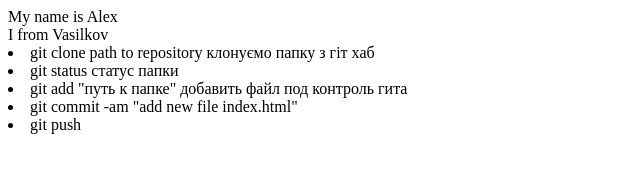
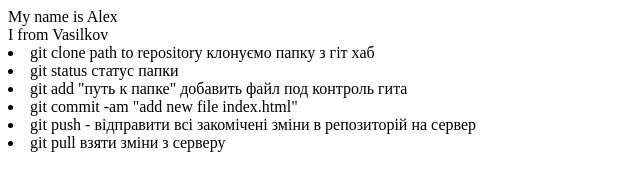
Before and after one commit to Multi-verse-Itkit/git-lesson, a plain HTML site: page index.html in a window 1280 px wide. Shown: the whole page, without its empty margins (0-640 px from the left). Drawn offline with Linux system fonts and the light colour scheme.

Commit message:
added push and pull

```diff
--- a/index.html
+++ b/index.html
@@ -5,5 +5,6 @@
 <li> git status статус папки</li>
 <li> git add "путь к папке" добавить файл под контроль гита</li>
 <li> git commit -am "add new file index.html"</li>
-<li> git push </li>
+<li> git push - відправити всі закомічені зміни в репозиторій на сервер</li>
+<li> git pull взяти зміни з серверу  </li>
 </div>
```
